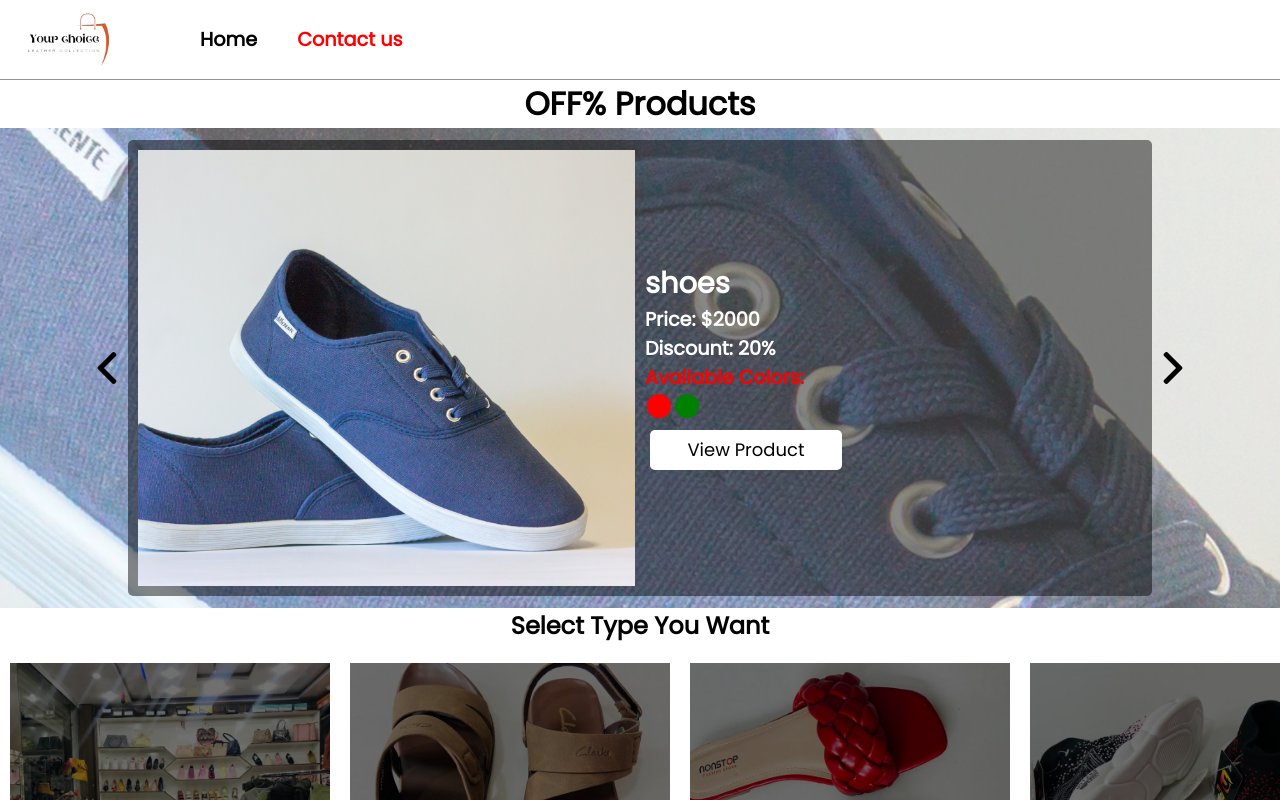
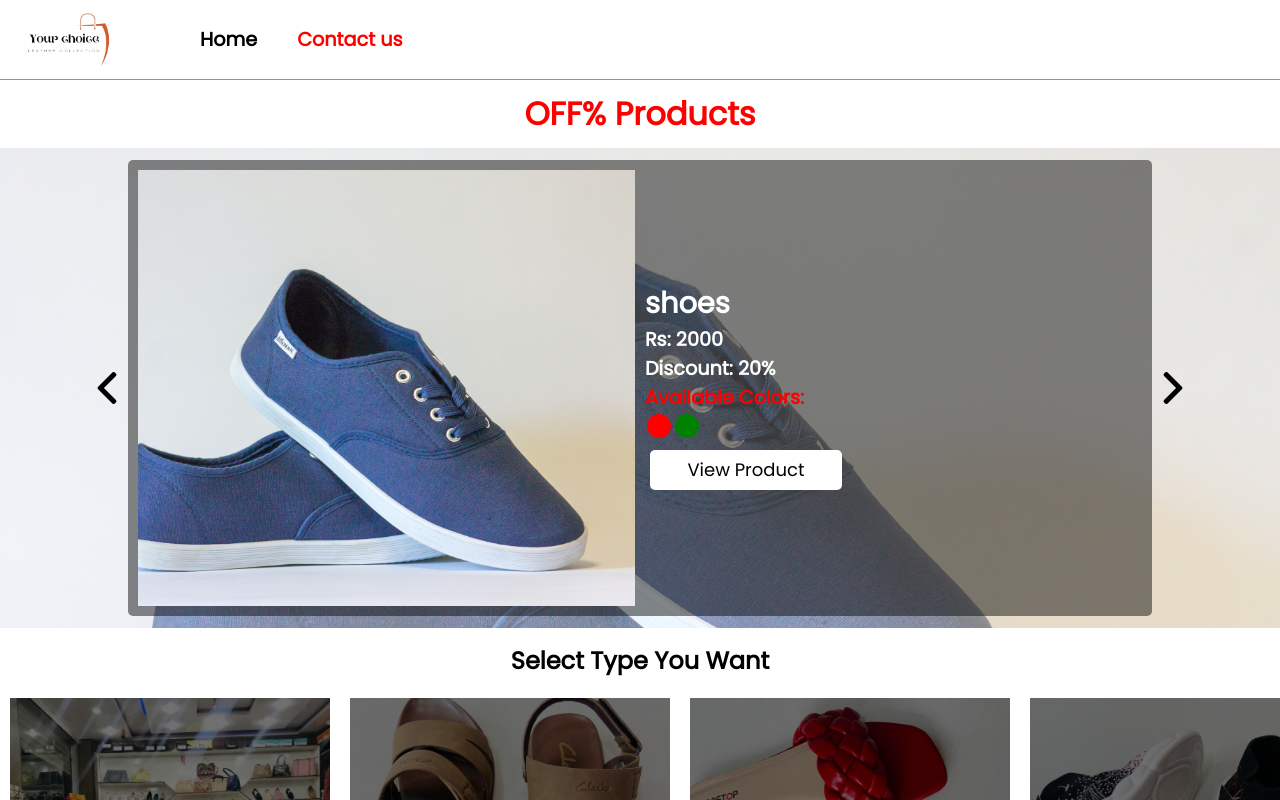
Before and after one commit to huzaifakhan0308/your-choice-frontend, a Next.js app: page /main in a window 1280 px wide. Shown: the top 800 px of the page. Built offline with nearby package versions, Linux system fonts and the light colour scheme; a web font is replaced by a local one.

Commit message:
finish first page styles

```diff
--- a/app/main/page.jsx
+++ b/app/main/page.jsx
@@ -89,6 +89,7 @@ function Page() {
   ]
 
   const [currentProductIndex, setCurrentProductIndex] = useState(0);
+  const [changeColor, setChangeColor] = useState(false);
 
   const getNextProductWithOff = (startIndex, step) => {
     let currentIndex = startIndex;
@@ -108,6 +109,13 @@ function Page() {
     return () => clearInterval(interval);
   }, []);
 
+  useEffect(() => {
+    const interval = setInterval(() => {
+      setChangeColor(prevChangeColor => !prevChangeColor);
+    }, 1000);
+    return () => clearInterval(interval);
+  }, []);
+
   const setDetailsId = (id) => {
     localStorage.setItem("yourChoice-products-id", JSON.stringify(id))
   }
@@ -124,7 +132,7 @@ function Page() {
     <>
       <Navbar />
       <main className={style.main}>
-        <h1>OFF% Products </h1>
+        <h1 style={{ color: changeColor? "red" : "black"}} >OFF% Products</h1>
         <div className={style.offProducts} style={{ backgroundImage: `url(${product[currentProductIndex].img[0].src})` }}>
           <div className={style.layout}>
             <button className={style.nextBtn} onClick={handleBackImage}>
@@ -136,7 +144,7 @@ function Page() {
               </div>
               <div className={style.detailsDiv}>
                 <h2>{product[currentProductIndex].title}</h2>
-                <p>Price: ${product[currentProductIndex].price}</p>
+                <p>Rs: {product[currentProductIndex].price}</p>
                 <p>Discount: {product[currentProductIndex].off}%</p>
                 <div style={{ color: "red" }}>Available Colors: <br />
                   <div className={style.colorsDiv}>
@@ -155,7 +163,7 @@ function Page() {
             </button>
           </div>
         </div>
-        <h2>Select Type You Want</h2>
+        <h2 style={{ paddingTop: "15px"}} >Select Type You Want</h2>
         <div className={style.products}>
           {products.map((e, index) => (
             <Link href={e.linkTo} className={style.cards} key={index} style={{ backgroundImage: `url(${e.img.src})`}}>
--- a/app/main/page.module.css
+++ b/app/main/page.module.css
@@ -8,6 +8,7 @@
 
 .main h1 {
     font-size: x-large;
+    padding: 10px;
 }
 
 .offProducts {
@@ -15,8 +16,9 @@
     justify-content: center;
     align-items: center;
     width: 100%;
-    height: 40vh;
+    height: 55vh;
     background-position: center;
+    background-size: cover;
 }
 
 .layout {
@@ -29,8 +31,8 @@
 }
 
 .nextBtn {
-    width: 2vh;
-    height: 2vh;
+    width: 3vh;
+    height: 3vh;
     background-color: rgba(0, 0, 0, 0);
     border: none;
     cursor: pointer;
@@ -50,11 +52,12 @@
     background-color: rgba(0, 0, 0, 0.472);
     color: white;
     border-radius: 5px;
+    overflow: hidden;
 }
 
 .details .imgSideDiv {
     width: 100%;
-    height: 100%;
+    height: 55%;
 }
 
 .details .imgSideDiv div {
@@ -69,8 +72,9 @@
     flex-direction: column;
     justify-content: center;
     width: 100%;
-    height: 100%;
-    padding: 10px;
+    height: 45%;
+    padding-top: 10px;
+    font-size: smaller;
 }
 
 .colorsDiv {
@@ -176,11 +180,9 @@
 }
 
 @media screen and (min-width: 700px) {
-    .main h1 {
-        font-size: xx-large;
-    }
-    .offProducts {
-        height: 50vh;
+
+    .details {
+        flex-direction: row;
     }
 
     .products {
@@ -196,9 +198,15 @@
         height: 4vh;
     }
 
+    .details .imgSideDiv {
+        height: 100%;
+    }
+
     .details .detailsDiv {
         font-size: larger;
         font-weight: bold;
+        height: 100%;
+        padding: 10px;
     }
 
     .details .detailsDiv button {
@@ -218,9 +226,8 @@
         font-size: 15px;
     }
     @media screen and (min-width: 1200px) {
-        .details {
-            display: flex;
-            flex-direction: row;
+        .main h1 {
+            font-size: xx-large;
         }
         .offProducts {
             height: 60vh;
--- a/app/navbar/navbar.jsx
+++ b/app/navbar/navbar.jsx
@@ -34,7 +34,7 @@ const Navbar = () => {
                 <div className={styles.ulDiv} style={{ display: showMenu ? "flex" : "none" }}>
                     <button onClick={handleLinkClick}>X</button>
                     <ul className={styles.mobileUl} >
-                        <li className={styles.li} style={{ color: "white" }} >
+                        <li className={styles.li} style={{ color: "red" }} >
                             Menu
                         </li>
                         <Link href="/main" >
--- a/app/page.module.css
+++ b/app/page.module.css
@@ -18,74 +18,43 @@
   color: white;
 }
 
-.contentDiv {
-  display: flex;
-  justify-content: center;
-  align-items: center;
-  flex-direction: column;
+.main h1 {
+  font-size: 30px;
+  width: 1vh;
+  padding: 20px;
+  align-self: start;
+}
+
+.main h2 {
+  font-size: 13px;
   padding: 10px;
 }
 
-.contentDiv h1 {
-  font-size: 40px;
-  width: 1vh;
-  align-self: start;
-  padding: 10px;
+.visible {
+  opacity: 1;
+  transition: opacity 0.5s ease-in-out; /* Customize the transition duration and easing */
 }
 
-.contentDiv h2 {
-  font-size: 15px;
-}
-
-.buttonsDiv {
-  width: 100%;
-  display: flex;
-  flex-direction: column;
-  align-items: center;
-}
-
-.button {
-  width: 22vh;
-  height: 5vh;
-  margin: 5px;
-  border-radius: 5px;
-  cursor: pointer;
-  font-size: larger;
-  z-index: 2;
-  border: 2px solid white;
-  background-color: #ffffff00;
-  color: white;
-  transition: transform 0.3s ease;
-}
-
-.button:hover {
-  background-color: white;
-  color: black;
-  transform: scale(1.1);
-}
-
-.button:active {
-  background-color: rgb(124, 124, 124);
-  color: black;
+.hidden {
+  opacity: 0;
+  height: 0;
+  overflow: hidden;
+  transition: opacity 0.5s ease-in-out, height 0s linear 0.5s; /* Customize the transition duration and easing */
 }
 
 @media screen and (min-width: 500px) {
-  .contentDiv h1 {
+  .main h1 {
     width: auto;
     font-size: 30px;
+    align-self: center;
   }
   @media screen and (min-width: 650px) {
-    .contentDiv h1 {
+    .main h1 {
       font-size: 40px;
     }
 
-    .contentDiv h2 {
+    .main h2 {
       font-size: 20px;
-    }
-
-    .button {
-      width: 30vh;
-      height: 6vh;
     }
     @media screen and (min-width: 1500px) {
       .main {
--- a/app/signin/page.jsx
+++ b/app/signin/page.jsx
@@ -59,7 +59,7 @@ useEffect(() => {
             />
             <button type="submit">Sign In</button>
           </form>
-            <Link href="/" className={styles.form} style={{textDecoration: "none"}}>
+            <Link href="/main" className={styles.form} style={{textDecoration: "none"}}>
               <button style={{ backgroundColor: "black", color: "white" }}>Back</button>
             </Link>
         </>
```
Also changed, not shown: app/page.jsx (+19 -26 lines).
